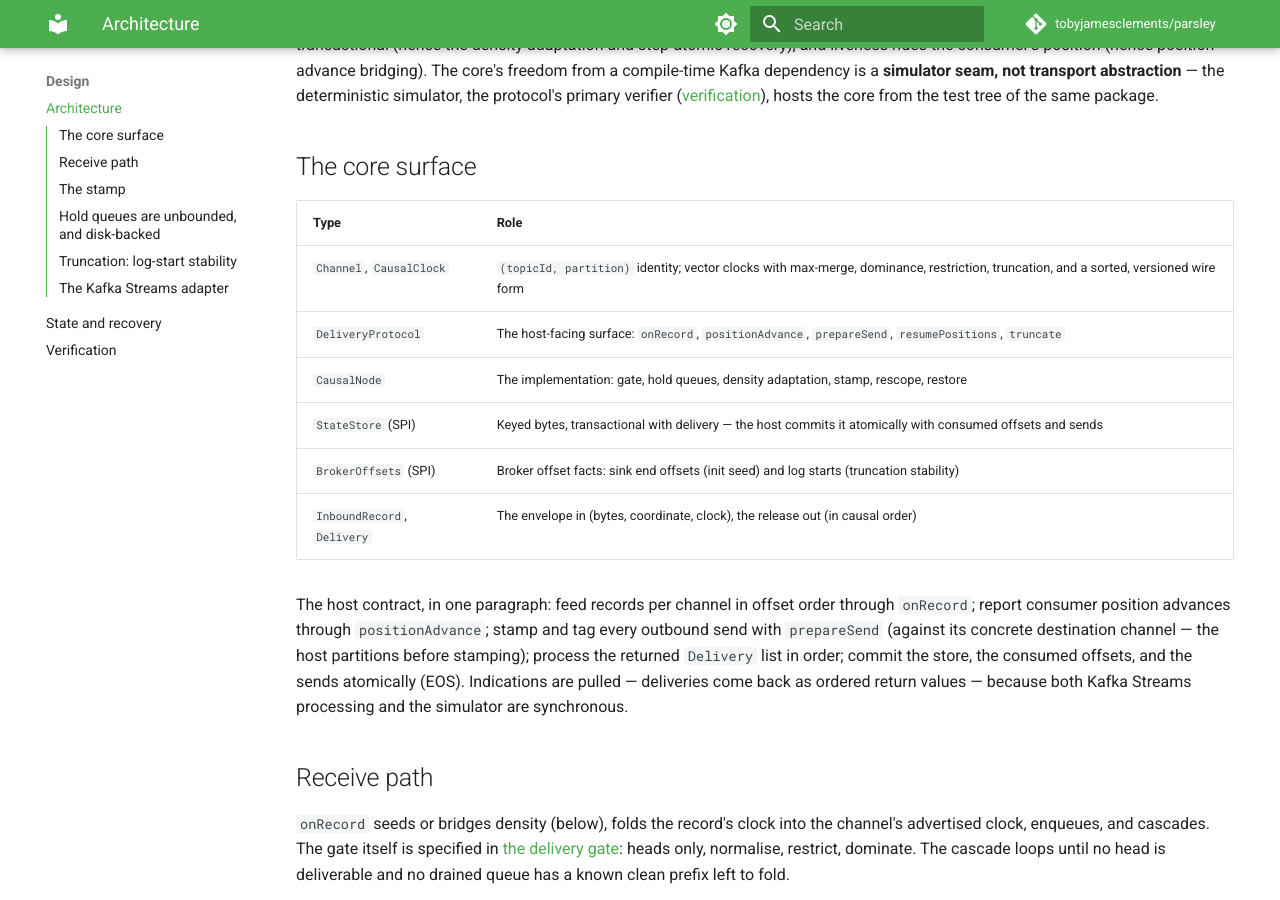
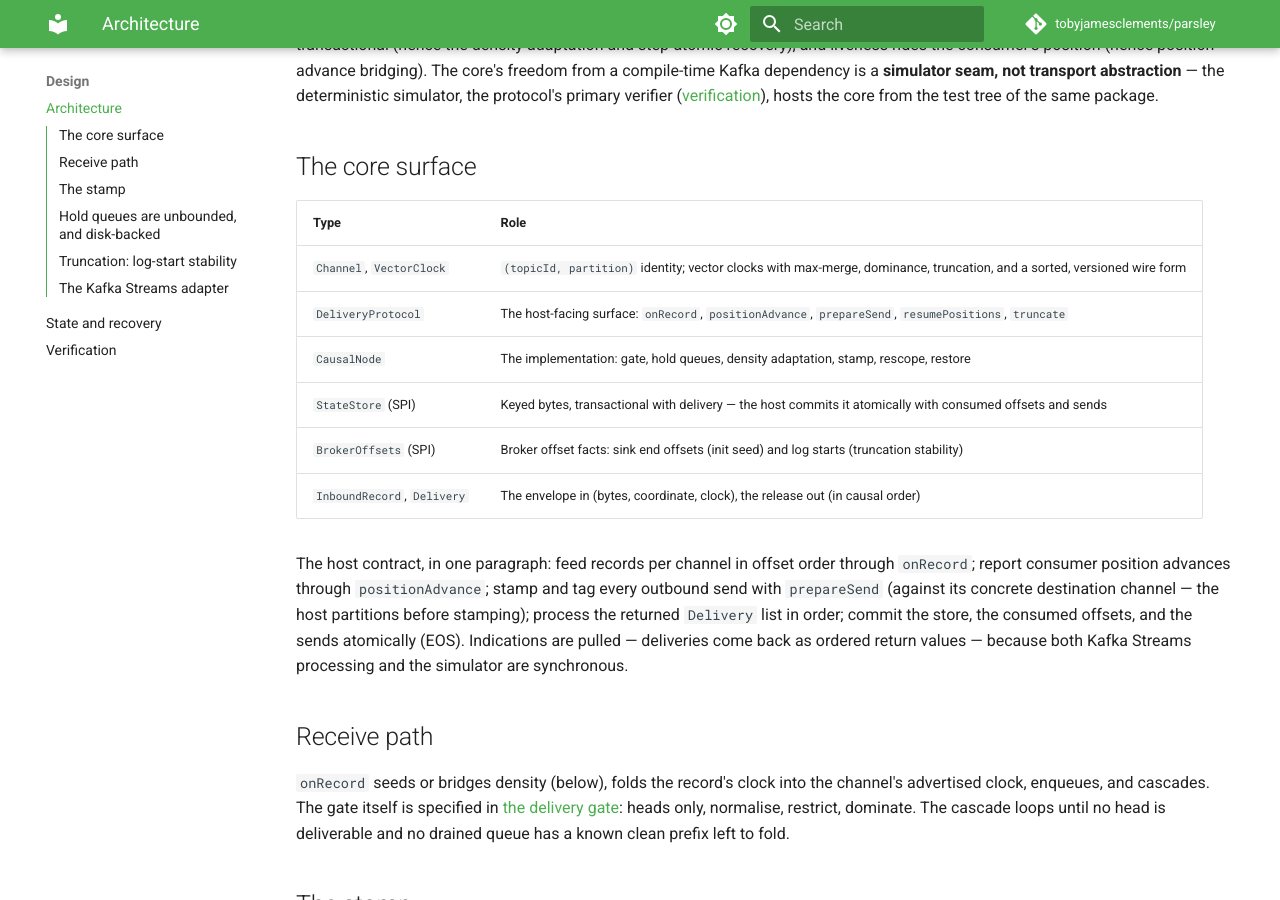
Before and after one commit to tobyjamesclements/parsley, an MkDocs documentation site: the page built from docs/design/architecture.md, in a window 1280 px wide and 900 px high, scrolled down 509 px. Built offline with MkDocs 1.6.1 and Material for MkDocs 9.7.7, drawn with Linux system fonts in a browser that asks for light colours; comment, search, counter and statistics services are not loaded.

Commit message:
Fix two prose casualties of the CausalClock rename
The internals table row and the README truncation bullet meant the
internal vector clock, not the public type.

Co-Authored-By: Claude Opus 5 (1M context) <noreply@anthropic.com>
Claude-Session: https://claude.ai/code/session_01UbPFGswogqyoT93R9U5MUr

```diff
--- a/docs/design/architecture.md
+++ b/docs/design/architecture.md
@@ -26,7 +26,7 @@ abstraction** — the deterministic simulator, the protocol's primary verifier
 
 | Type | Role |
 |---|---|
-| `Channel`, `CausalClock` | `(topicId, partition)` identity; vector clocks with max-merge, dominance, restriction, truncation, and a sorted, versioned wire form |
+| `Channel`, `VectorClock` | `(topicId, partition)` identity; vector clocks with max-merge, dominance, truncation, and a sorted, versioned wire form |
 | `DeliveryProtocol` | The host-facing surface: `onRecord`, `positionAdvance`, `prepareSend`, `resumePositions`, `truncate` |
 | `CausalNode` | The implementation: gate, hold queues, density adaptation, stamp, rescope, restore |
 | `StateStore` (SPI) | Keyed bytes, transactional with delivery — the host commits it atomically with consumed offsets and sends |
```
Also changed, not shown: README.md (+1 -1 lines).
